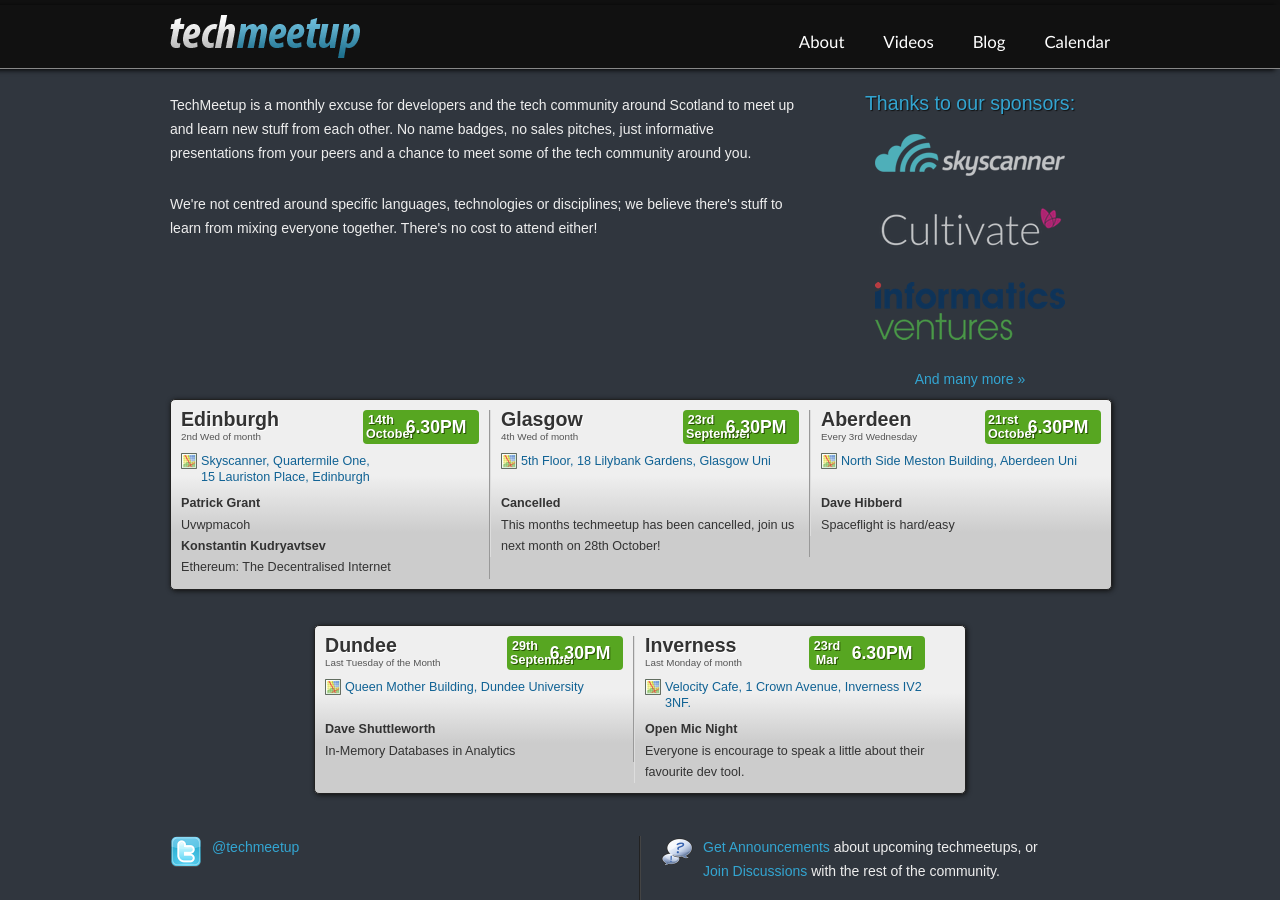
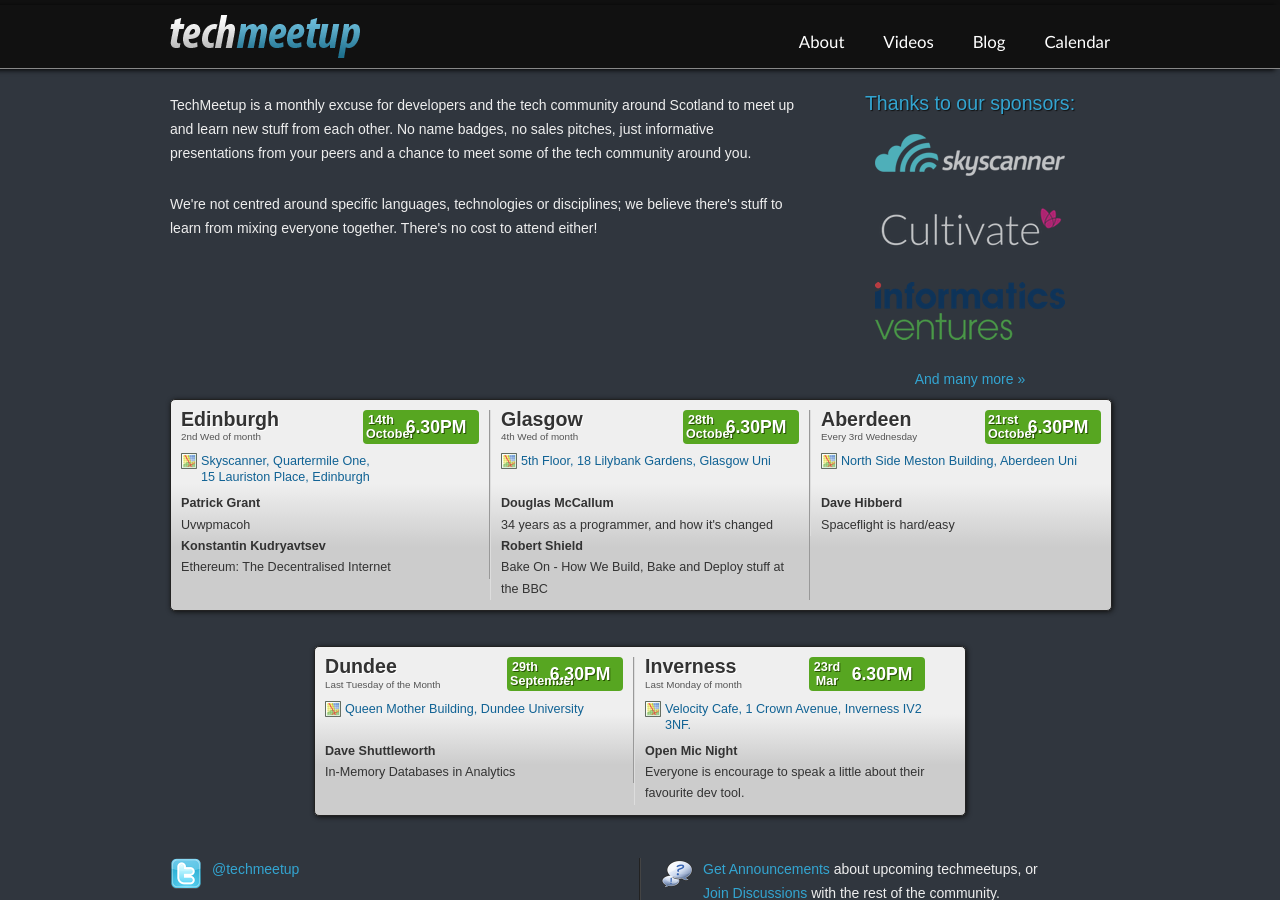
Before and after one commit to techmeetup/techmeetup.co.uk, a Jekyll site: the page built from index.html, in a window 1280 px wide and 900 px high. Built offline with Jekyll 4.4.1, drawn with Linux system fonts in a browser that asks for light colours.

Commit message:
Updated data for Glasgow October meetup

```diff
--- a/_data/index.json
+++ b/_data/index.json
@@ -15,12 +15,16 @@
   "glasgow": {
     "speakers": [
       {
-        "name": "Cancelled",
-        "talk": "This months techmeetup has been cancelled, join us next month on 28th October!"
+        "name": "Douglas McCallum",
+        "talk": "34 years as a programmer, and how it's changed"
+      },
+      {
+        "name": "Robert Shield",
+        "talk": "Bake On - How We Build, Bake and Deploy stuff at the BBC"
       }
     ],
-    "day": "23rd",
-    "month": "September"
+    "day": "28th",
+    "month": "October"
   },
   "aberdeen": {
     "speakers": [
```
